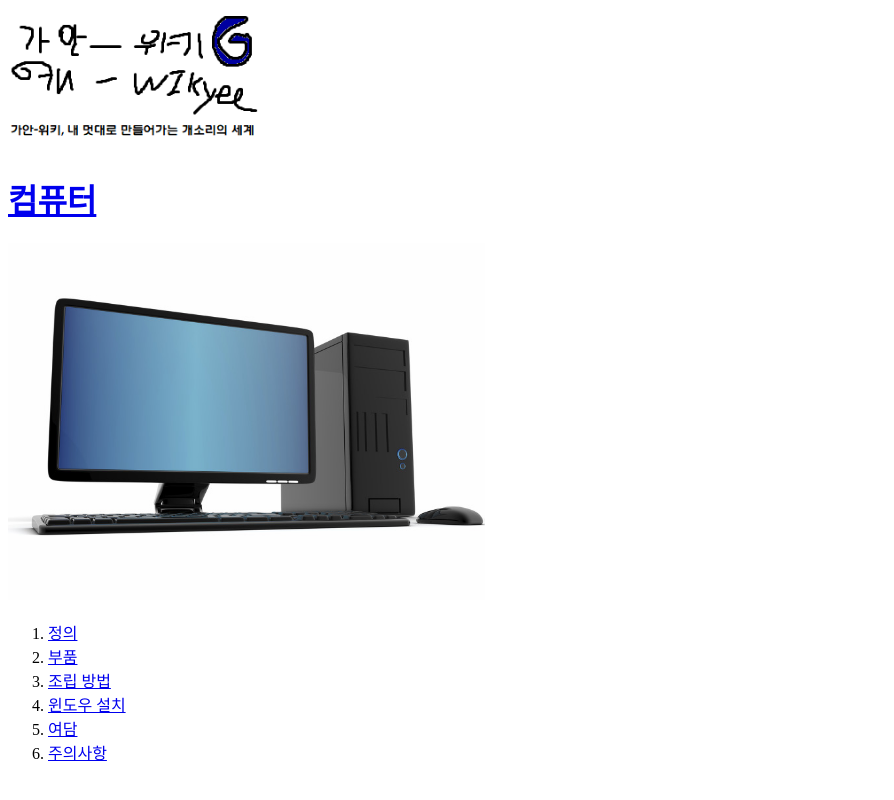
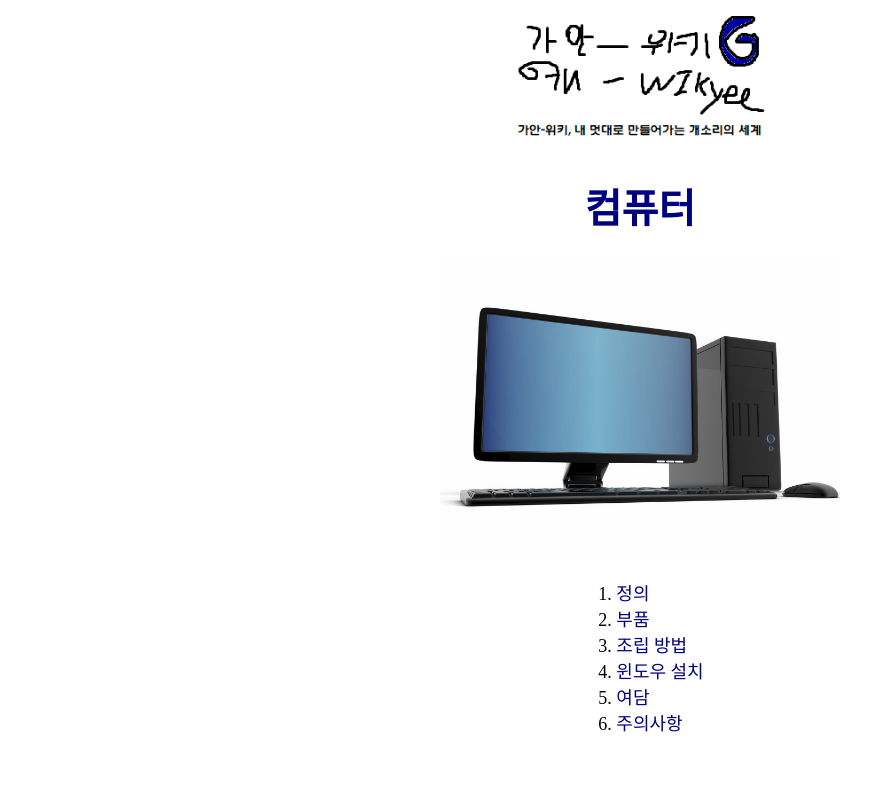
Before and after one commit to ksb0702/gandamu1, a plain HTML site: page 1.html in a window 1280 px wide. Shown: the whole page, without its empty margins (0-894 px from the left). Drawn offline with Linux system fonts and the light colour scheme.

Commit message:
1.html-2

```diff
--- a/1.html
+++ b/1.html
@@ -2,12 +2,31 @@
 <html>
 <head>
   <meta charset="utf-8">
+  <style>
+   a {
+     color:navy;
+     text-decoration: none;
+   }
+   h1 {
+     font-size: 40px;
+     text-align: center;
+     font-family: 나눔스퀘어 ExtraBold;
+   }
+   ol {
+     display: table;
+     margin-left: auto;
+     margin-right: auto;
+    font-family: 나눔스퀘어;
+    font-size:18px;
+   }
+   img { display: block; margin: 0px auto;}
+  </style>
   <title>가안위키 - 컴퓨터</title>
 </head>
 <body>
-  <a href="index.html"><img source src="가안-위키.png" width="250"></a>
+  <a href="index.html"><img source src="가안-위키.png" width="250" style=""></a>
   <h1><a href="1.html">컴퓨터</a></h1>
-  <img source src="콤퓨타.jfif" width="477">
+  <img source src="콤퓨타.jfif" width="400">
   <ol>
     <li><a href="2.html">정의</a></li>
     <li><a href="3.html">부품</a></li>
@@ -16,5 +35,18 @@
     <li><a href="6.html">여담</a></li>
     <li><a href="7.html">주의사항</a></li>
   </ol>
+<!--
+<a href="index.html"><img source src="C:users/kspc9/Desktop/가안-위키.png" width="250"></a>
+<h1><a href="1.html"></a>컴퓨터</font></h1>
+<img source src="C:\Users\kspc9\Downloads/콤퓨타.jfif" width="477">
+<ol>
+  <li><a href="2.html">정의</font></a></li>
+  <li><a href="3.html">부품</font></a></li>
+  <li><a href="4.html">조립 방법</font></a></li>
+  <li><a href="5.html">윈도우 설치</font></a></li>
+  <li><a href="6.html">여담</font></a></li>
+  <li><a href="7.html">주의사항</font></a></li>
+</ol>
+-->
 </body>
 </html>
```
